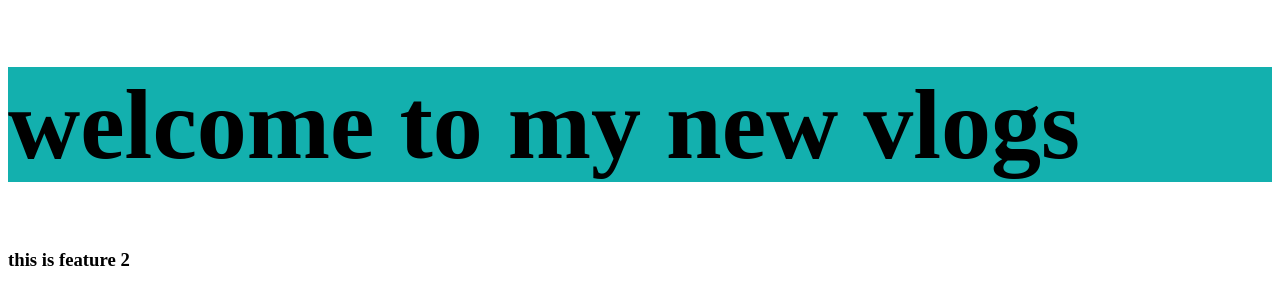
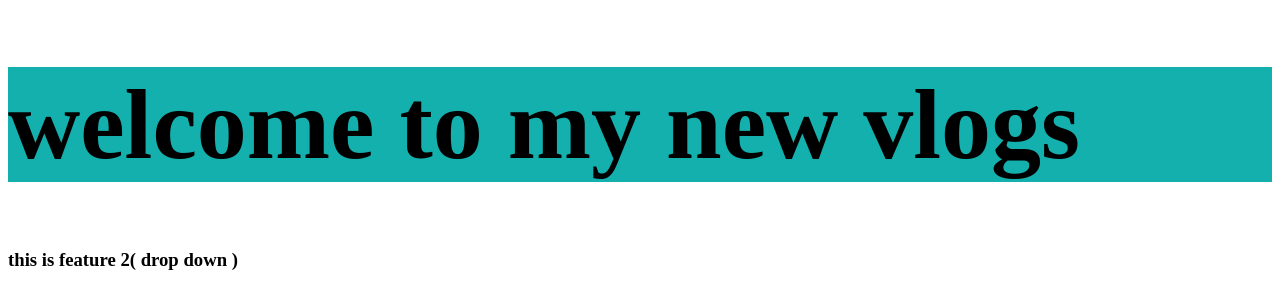
Before and after one commit to sejal618/localRepo, a plain HTML site: page index.html in a window 1280 px wide. Drawn offline with Linux system fonts and the light colour scheme.

Commit message:
drop down

```diff
--- a/index.html
+++ b/index.html
@@ -7,7 +7,7 @@
     <link rel="stylesheet" href="style.css">
 </head>
 <body><h1> welcome to my new vlogs </h1>
-    <h3>this is feature 2</h3>
+    <h3>this is feature 2( drop down )</h3>
 
 </body>
 </html>
```
